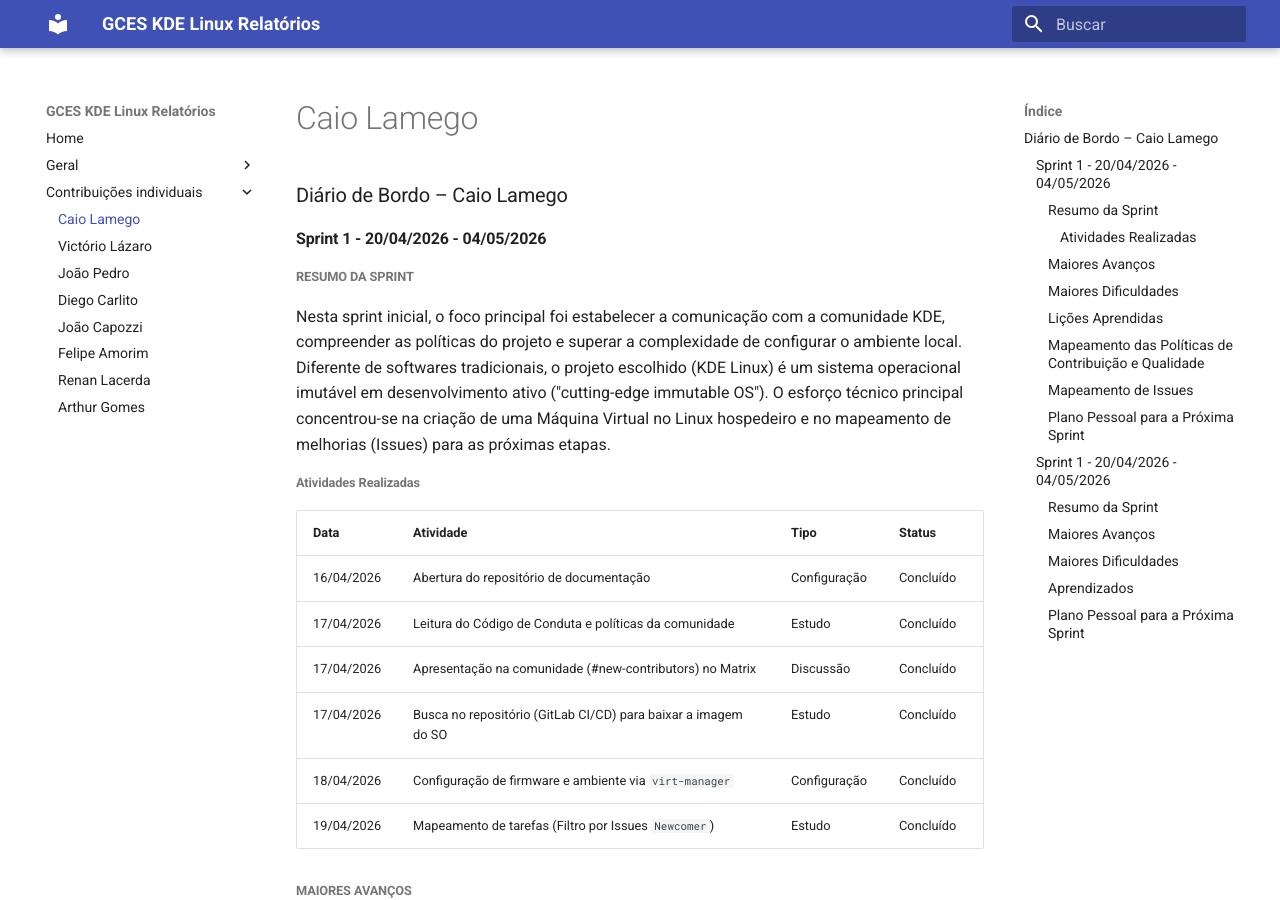
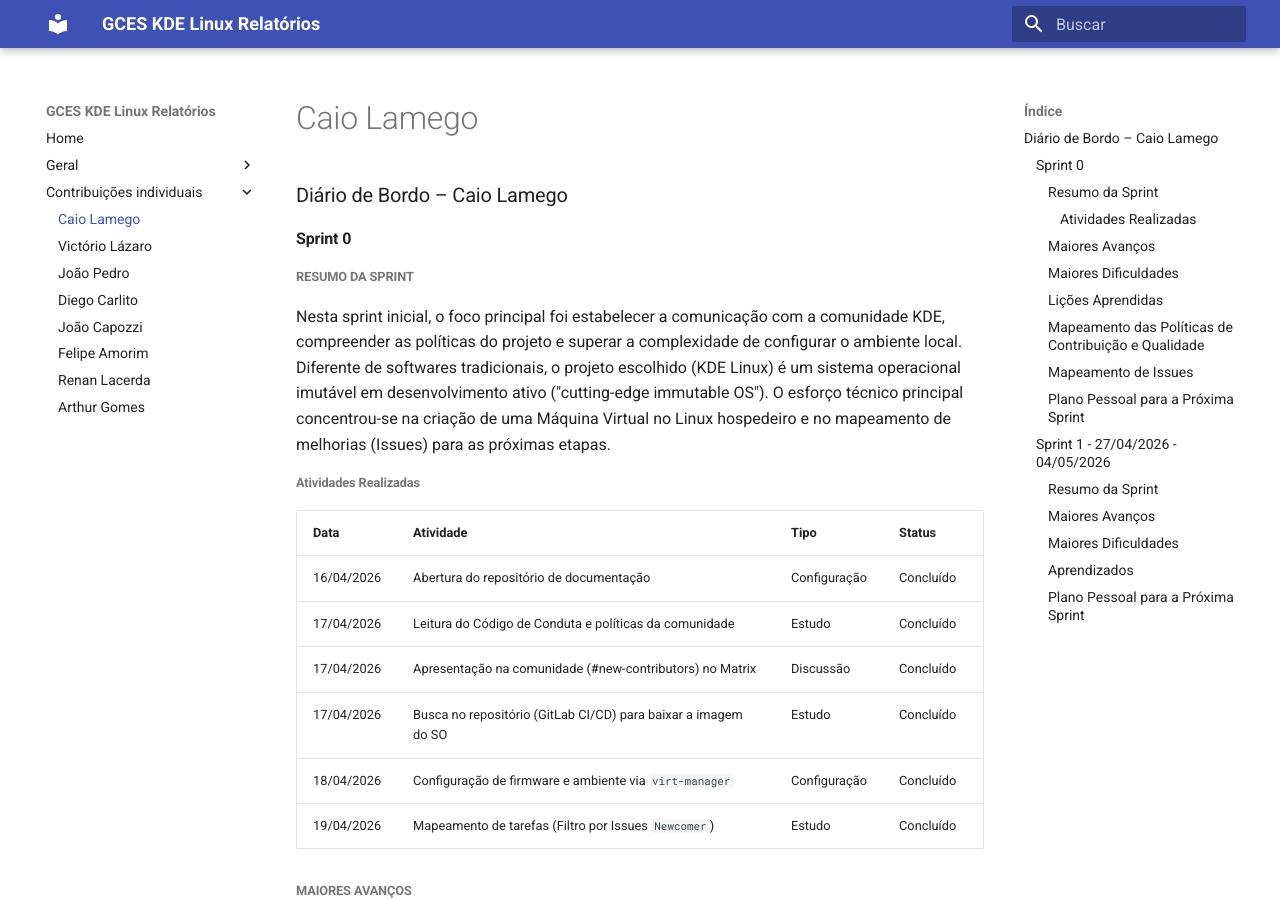
Before and after one commit to caiolamego/GCES-KDELinux-relatorios, an MkDocs documentation site: the page built from docs/contribuicoes_individuais/caiolamego/diarioDeBordo.md, in a window 1280 px wide and 900 px high. Built offline with MkDocs 1.6.1 and Material for MkDocs 9.7.7, drawn with Linux system fonts in a browser that asks for light colours; some of the changed text lies outside the part shown.

Commit message:
hotfix: datas das sprints - Caio Lamego

```diff
--- a/docs/contribuicoes_individuais/caiolamego/diarioDeBordo.md
+++ b/docs/contribuicoes_individuais/caiolamego/diarioDeBordo.md
@@ -1,6 +1,6 @@
 ### Diário de Bordo – Caio Lamego
 
-#### Sprint 1 - 20/04/2026 - 04/05/2026
+#### Sprint 0
 ##### Resumo da Sprint
 Nesta sprint inicial, o foco principal foi estabelecer a comunicação com a comunidade KDE, compreender as políticas do projeto e superar a complexidade de configurar o ambiente local. Diferente de softwares tradicionais, o projeto escolhido (KDE Linux) é um sistema operacional imutável em desenvolvimento ativo ("cutting-edge immutable OS"). O esforço técnico principal concentrou-se na criação de uma Máquina Virtual no Linux hospedeiro e no mapeamento de melhorias (Issues) para as próximas etapas.
 
@@ -52,7 +52,7 @@
 * [x] Abrir o primeiro Pull Request / Merge Request.
 
 
-#### Sprint 1 - 20/04/2026 - 04/05/2026
+#### Sprint 1 - 27/04/2026 - 04/05/2026
 
 ##### Resumo da Sprint
 Nesta sprint, o foco absoluto foi realizar a primeira contribuição real para o repositório do projeto. No entanto, me deparei com um cenário de altíssima concorrência: as poucas issues ativas com a tag `Newcomer` já haviam sido escolhidas por outros membros da comunidade ou por colegas da nossa equipe (como a Issue #164, a #319, a #219 e a #531). Para não travar meu desenvolvimento, adotei uma postura proativa de Engenharia de Software: realizei uma auditoria cruzada entre a documentação oficial da Wiki e o `README.md` principal do repositório. **Criei uma nova Issue apontando um gargalo real de onboarding** e assumi a responsabilidade de resolvê-la através de um *Merge Request*, garantindo antes a comunicação prévia exigida pelas políticas da comunidade.
```
